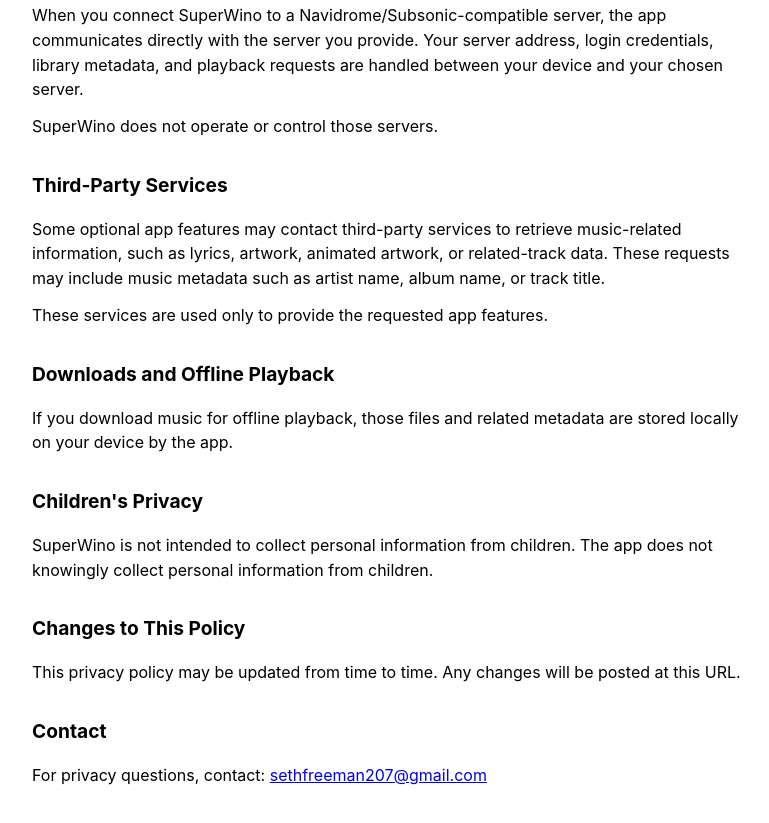
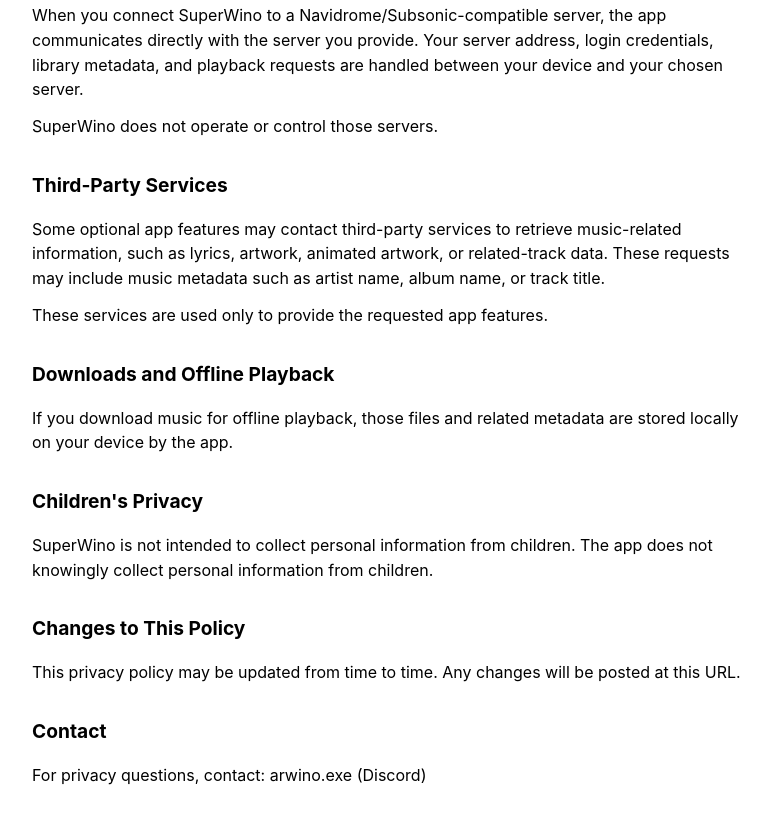
Before and after one commit to lallar/sw-policy-a8f42c19, a plain HTML site: page index.html in a window 1280 px wide. Shown: the part 586-1409 px from the top of the page, without its empty margins (248-1017 px from the left). Drawn offline with Linux system fonts and the light colour scheme.

Commit message:
Update privacy contact

```diff
--- a/index.html
+++ b/index.html
@@ -76,7 +76,7 @@
     <p>This privacy policy may be updated from time to time. Any changes will be posted at this URL.</p>
 
     <h2>Contact</h2>
-    <p>For privacy questions, contact: <a href="mailto:sethfreeman207@gmail.com">sethfreeman207@gmail.com</a></p>
+    <p>For privacy questions, contact: arwino.exe (Discord)</p>
   </main>
 </body>
 </html>
```
